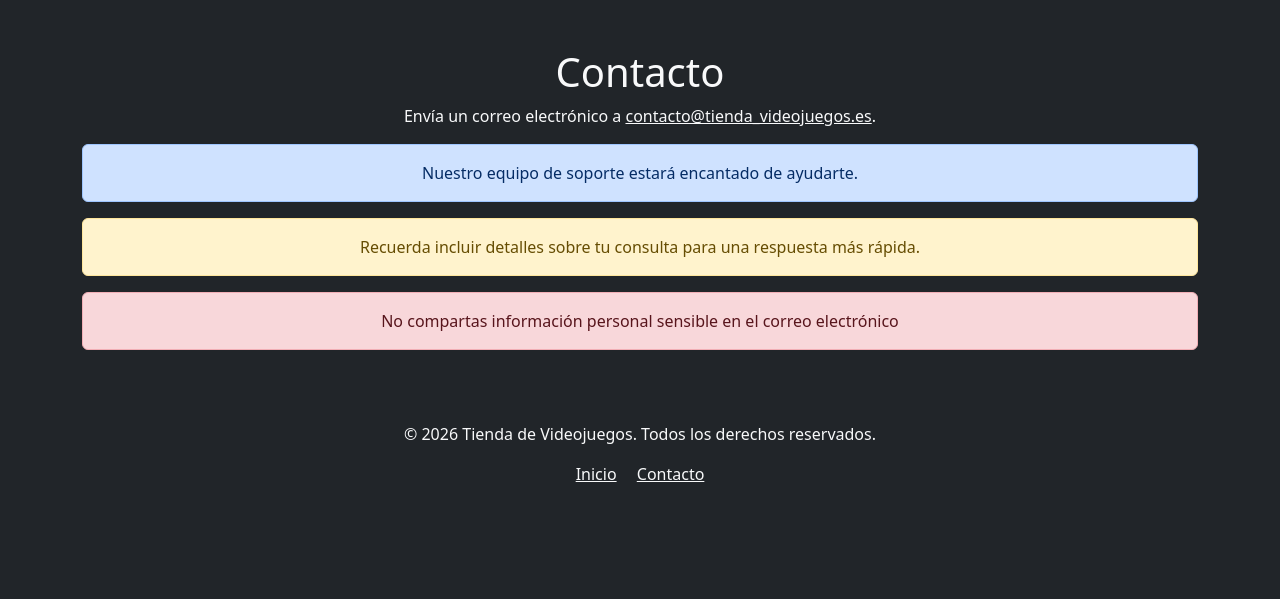
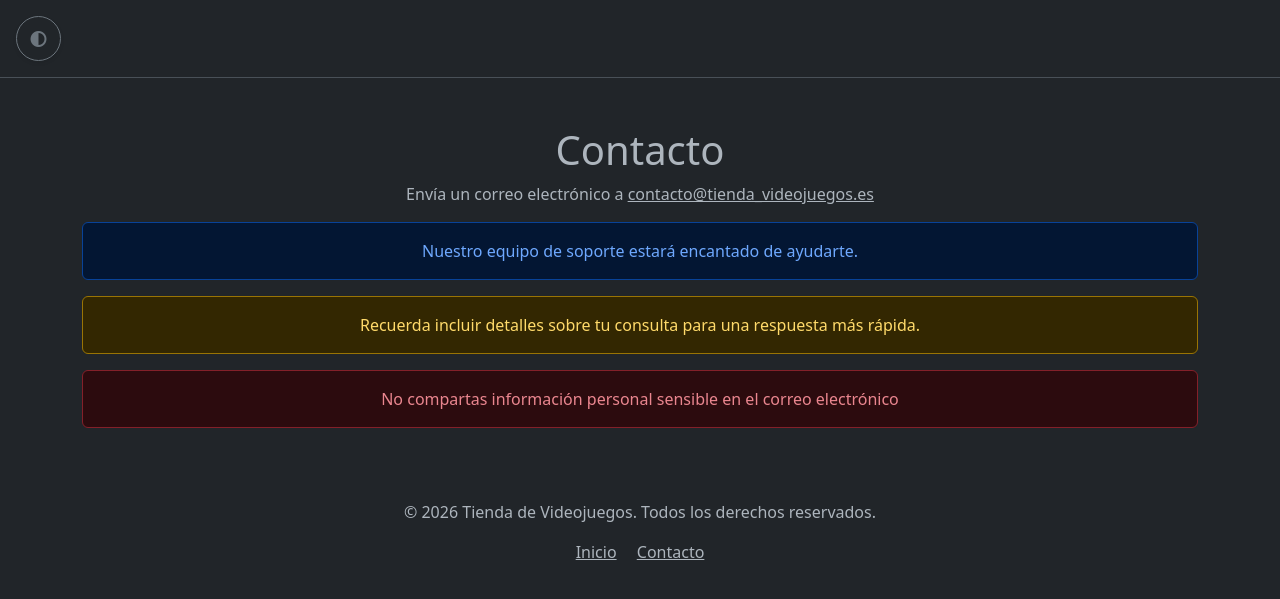
Before and after one commit to SalvaIES/tienda_videojuegos, a Django app: page /contacto/ in a window 1280 px wide. Shown: the top 599 px of the page. Run offline with Django 5.2, Linux system fonts and the light colour scheme.

Commit message:
feat: Update styles in 'index' and 'contacto' pages for consistency and add theme toggle functionality

```diff
--- a/tienda_videojuegos/home/templates/home/contacto.html
+++ b/tienda_videojuegos/home/templates/home/contacto.html
@@ -8,8 +8,10 @@
 
  {% block content %}
  <div class="container mt-5 text-center">
-    <h1 class="text-light">Contacto</h1>
-     <p class="text-light">Envía un correo electrónico a <a href="mailto:contacto@tienda_videojuegos.es" class="text-light">contacto@tienda_videojuegos.es</a>.</p>
+    <h1 class="text-body">Contacto</h1>
+      <p class="text-body">Envía un correo electrónico a <a href="mailto:contacto@tienda_videojuegos.es"
+         class="text-body">contacto@tienda_videojuegos.es</a>
+      </p>
      <div class="alert alert-primary">Nuestro equipo de soporte estará encantado de ayudarte.</div>
      <div class="alert alert-warning">Recuerda incluir detalles sobre tu consulta para una respuesta más rápida.</div>
      <div class="alert alert-danger">No compartas información personal sensible en el correo electrónico
--- a/tienda_videojuegos/home/templates/home/index.html
+++ b/tienda_videojuegos/home/templates/home/index.html
@@ -8,8 +8,8 @@
 
  {% block content %}
  <div class="container mt-5 text-center">
-    <h1 class="text-light">Bienvenido a la Tienda de Videojuegos</h1>
-    <p class="text-light">Explora nuestra amplia selección de videojuegos para todas las plataformas.</p>
+    <h1 class="text-body">Bienvenido a la Tienda de Videojuegos</h1>
+    <p class="text-body">Explora nuestra amplia selección de videojuegos para todas las plataformas.</p>
 
     <img src="{% static 'img/logo.jpeg' %}" width="200" height="200" class="img-fluid my-4" alt="Logo de videojuegos">
     <div class="alert alert-primary">Nueva colección de videojuegos disponible esta semana.</div>
--- a/tienda_videojuegos/static/js/script.js
+++ b/tienda_videojuegos/static/js/script.js
@@ -0,0 +1,16 @@
+document.addEventListener("DOMContentLoaded", function() {
+    const btn = document.getElementById("toggle-theme");
+    const html = document.documentElement;
+
+    const savedTheme = localStorage.getItem("theme");
+    if (savedTheme) {
+        html.setAttribute("data-bs-theme", savedTheme);
+    }
+
+    btn.addEventListener("click", function() {
+        const current = html.getAttribute("data-bs-theme");
+        const next = current === "dark" ? "light" : "dark";
+        html.setAttribute("data-bs-theme", next);
+        localStorage.setItem("theme", next);
+    });
+});
--- a/tienda_videojuegos/templates/base.html
+++ b/tienda_videojuegos/templates/base.html
@@ -2,16 +2,28 @@
 
 <!-- contacto.html-->
  <!DOCTYPE html>
- <html lang="es">
+ <html lang="es" data-bs-theme="dark">
  <head>
      <meta charset="UTF-8">
      <title>{% block title %}Tienda de videojuegos{% endblock %}</title>
+
      <link rel="stylesheet" href="{% static 'css/styles.css' %}">
-     <script src="{% static 'js/scripts.js' %}"></script>
+     <link href="https://cdnjs.cloudflare.com/ajax/libs/font-awesome/6.5.0/css/all.min.css" rel="stylesheet">
+
+     <script src="{% static 'js/script.js' %}"></script>
+
      <link href="https://cdn.jsdelivr.net/npm/bootstrap@5.3.0/dist/css/bootstrap.min.css" rel="stylesheet"
      integrity="sha384-9ndCyUaIbzAi2FUVXJi0CjmCapSmO7SnpJef0486qhLnuZ2cdeRhO02iuK6FUUVM" crossorigin="anonymous">
  </head>
- <body class="bg-dark text-light">
+ <body class="bg-body text-body">
+
+    <header class="d-flex justify-content-between align-items-center p-3 border-bottom">
+        <button id="toggle-theme"
+                class="btn btn-outline-secondary rounded-circle shadow-sm d-flex align-items-center justify-content-center"
+                style="width: 45px; height: 45px; transition: all 0.3s ease;">
+            <i class="fa-solid fa-circle-half-stroke"></i>
+        </button>
+    </header>
 
     {% block content %}
     {% endblock %}
@@ -19,8 +31,8 @@
      <footer class="text-center mt-5 mb-3">
         <br>
         <p>&copy; 2026 Tienda de Videojuegos. Todos los derechos reservados.</p>
-        <a href="{% url 'home' %}" class="text-light">Inicio</a>
-        <a href="{% url 'contacto' %}" class="text-light ms-3">Contacto</a>
+        <a href="{% url 'home' %}" class="text-body">Inicio</a>
+        <a href="{% url 'contacto' %}" class="text-body ms-3">Contacto</a>
      </footer>
  </body>
  </html>
```
